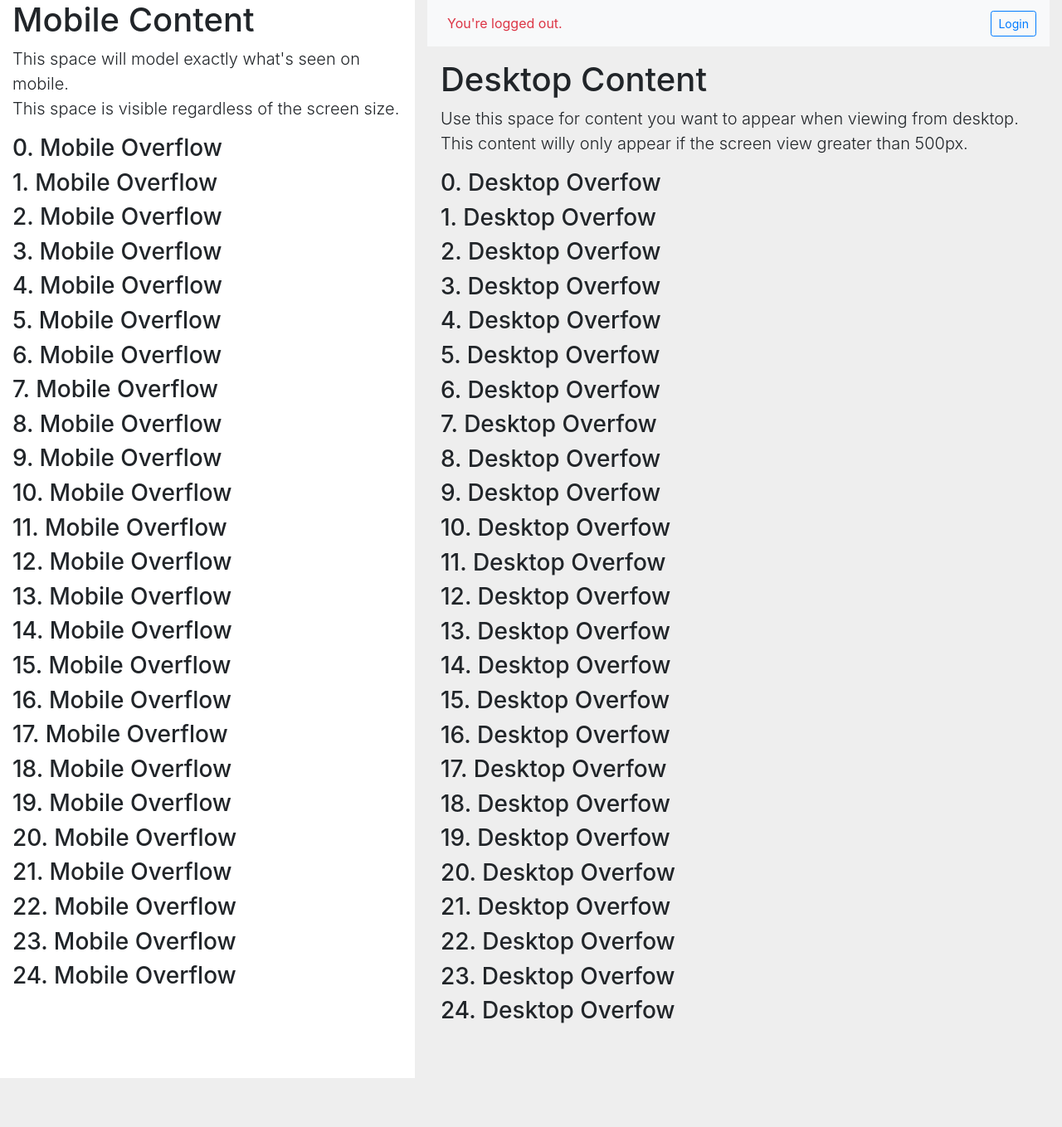
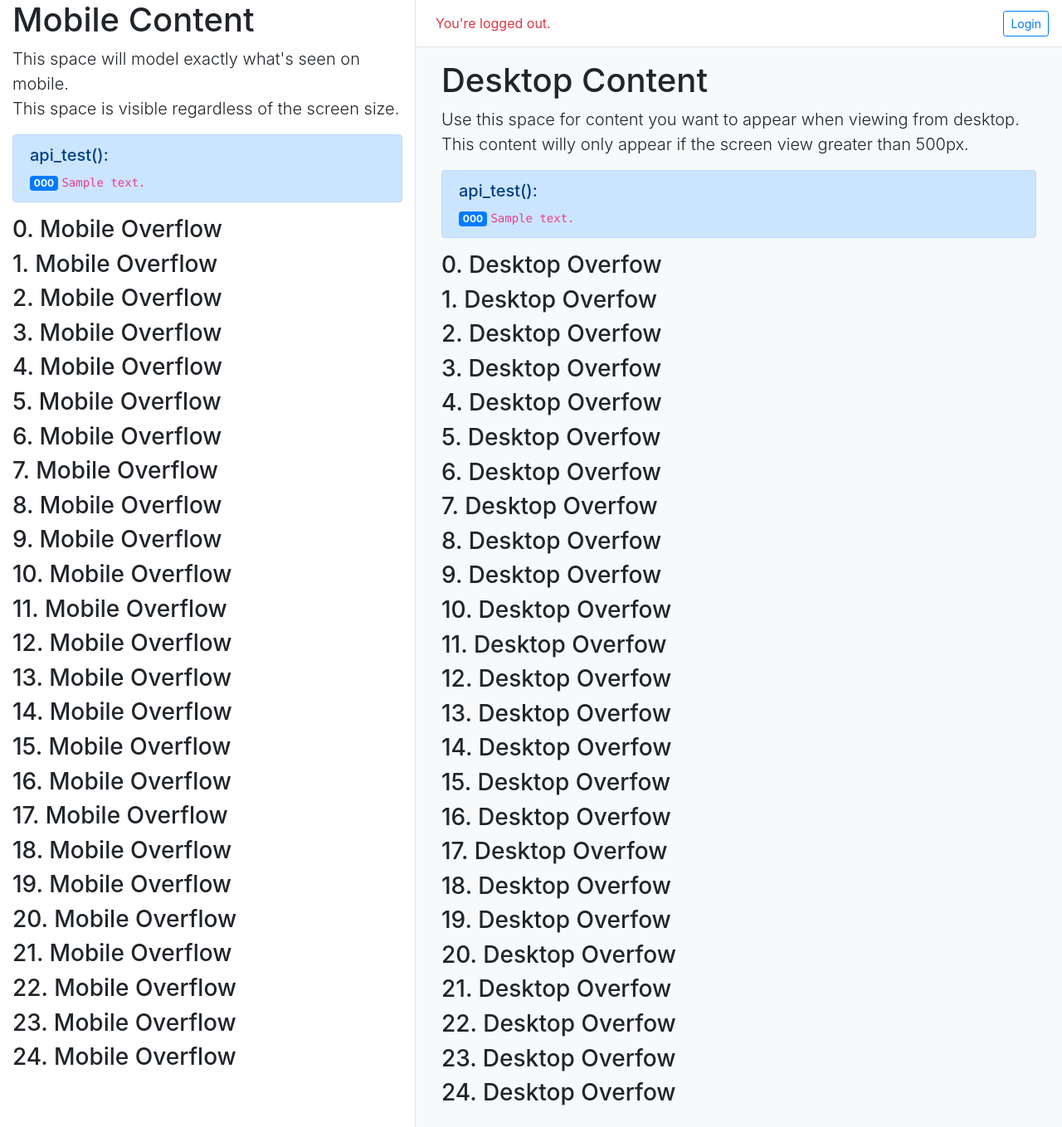
Before and after one commit to rowsheet/rideshare, a Flask app: template templates/pages/test.html in a window 1280 px wide. Shown: the whole page at 83% size. Before the commit the page ends 1300 px from the top, so only its background shows below. Run offline with Flask 2, Linux system fonts and the light colour scheme; the template is opened without the code that fills it: most values are stand-ins (such as "Sample title", 1, 10 or a date in 2020); parts of the project's set-up code (start-up, migrations or seed data) failed here and were passed over; some libraries are stand-ins or nearby versions.

Commit message:
Adding api_test() method.

```diff
--- a/main.py
+++ b/main.py
@@ -24,10 +24,12 @@ def auth_callback():
 def index():
     session_id = request.cookies.get("session_id")
     session = api.session(session_id)
+    api_test = api.api_test(session_id, {"value": "DOO"})
     return render_template("pages/test.html",
-            session=session,
-            settings=settings,
-            )
+        session=session,
+        settings=settings,
+        api_test=api_test,
+    )
 
 @app.route('/<path:path>', methods=['GET', 'POST'])
 def catchall(path):
--- a/static/app.css
+++ b/static/app.css
@@ -5,7 +5,6 @@
 }
 
 #desktop_content{
-    background: #eee;
     flex: auto;
 }
 
--- a/templates/index.html
+++ b/templates/index.html
@@ -27,8 +27,8 @@
                 </div>
             </div>
             <div id="desktop_content">
-                <div class="container-fluid">
-                    {% include "partials/desktop_header.html" %}
+                {% include "partials/desktop_header.html" %}
+                <div class="container-fluid bg-light border-left">
                     <div class="p-3">
                         {% block desktop_content %}
                         {% endblock %}
--- a/templates/pages/test.html
+++ b/templates/pages/test.html
@@ -7,7 +7,13 @@
         <br>
         This space is visible regardless of the screen size.
     </p>
-    <!-- overfow test -->
+    <!-- api test -->
+    <div class="alert alert-primary">
+        <h5>api_test():</h5>
+        <span class="badge badge-primary">{{ api_test.status_code }}</span>
+        <code>{{ api_test.text }}</code>
+    </div>
+    <!-- overflow test -->
     {% for i in range(25) %}
         <h3>
             {{ i }}. Mobile Overflow
@@ -22,7 +28,13 @@
         <br>
         This content willy only appear if the screen view greater than 500px.
     </p>
-    <!-- overfow test -->
+    <!-- api test -->
+    <div class="alert alert-primary">
+        <h5>api_test():</h5>
+        <span class="badge badge-primary">{{ api_test.status_code }}</span>
+        <code>{{ api_test.text }}</code>
+    </div>
+    <!-- overflow test -->
     {% for i in range(25) %}
         <h3>{{ i }}. Desktop Overfow</h3>
     {% endfor %}
--- a/templates/partials/desktop_header.html
+++ b/templates/partials/desktop_header.html
@@ -1,4 +1,4 @@
-<nav class="navbar navbar-expand-lg navbar-light bg-light">
+<nav class="navbar navbar-expand-lg sticky-top navbar-light bg-white border-bottom border-left">
     <button class="navbar-toggler" type="button" data-toggle="collapse" data-target="#navbarsDesktopNavbar" aria-controls="navbarsDesktopNavbar" aria-expanded="false" aria-label="Toggle navigation">
         <span class="navbar-toggler-icon"></span>
     </button>
```
Also changed, not shown: api.py (+9 -0 lines).
